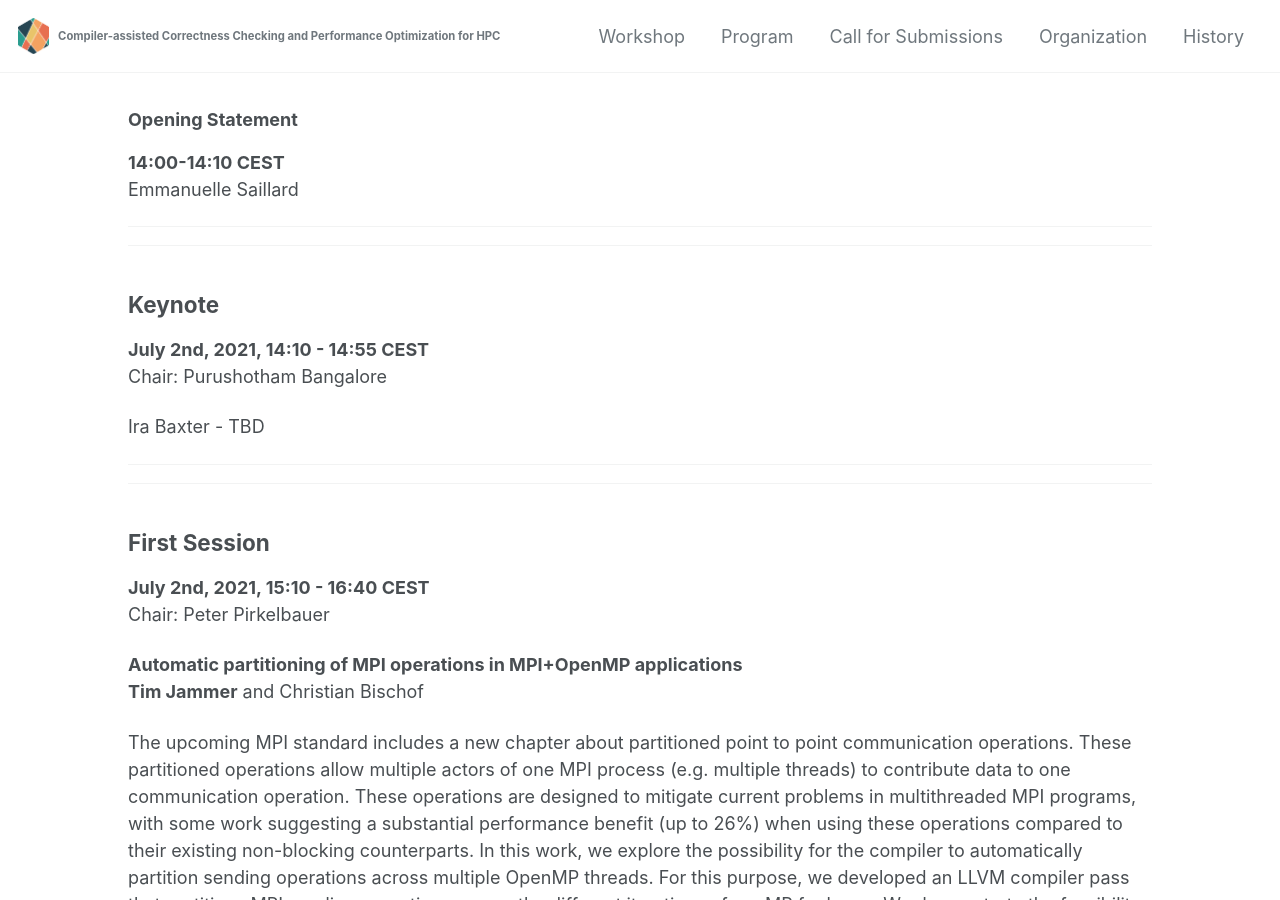
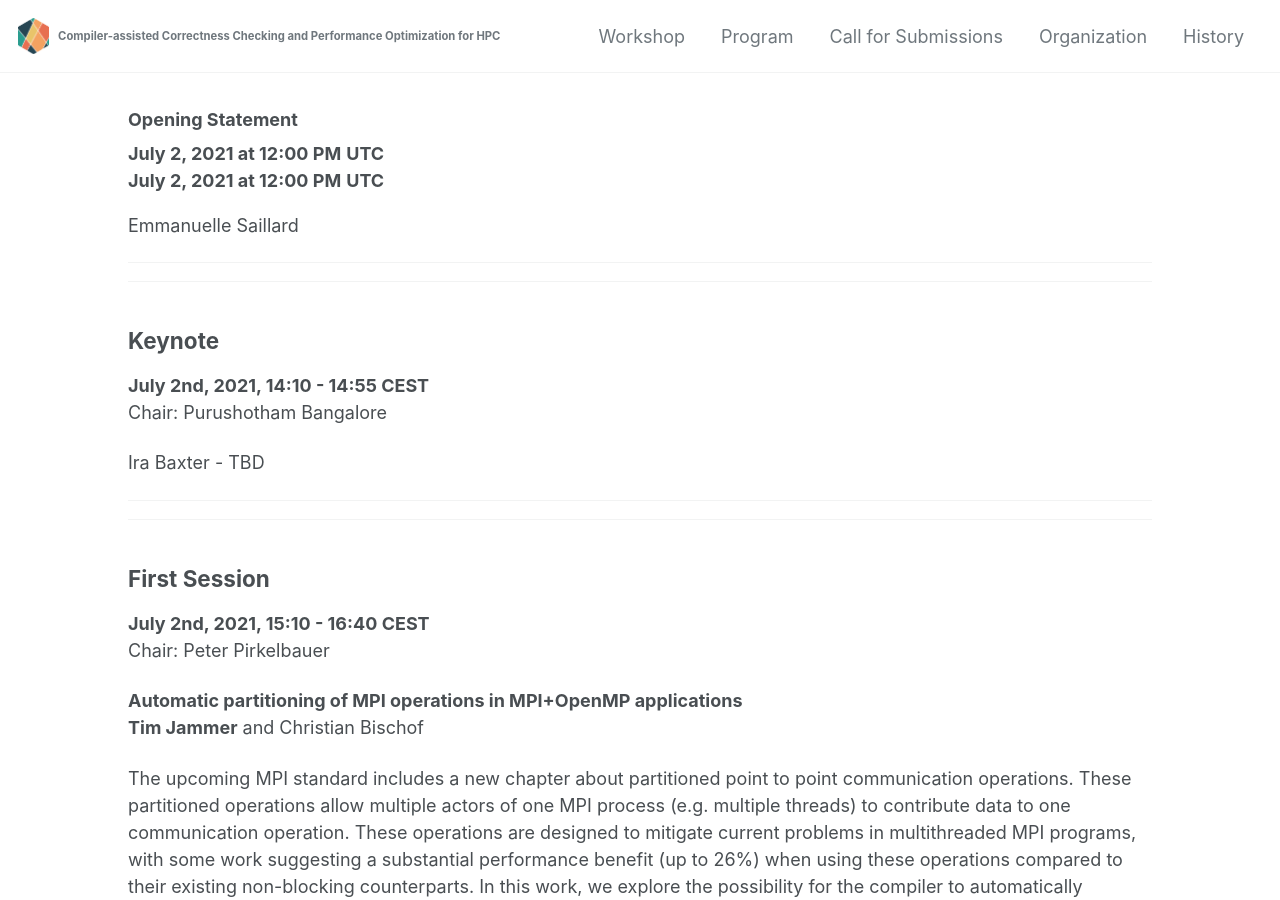
Before and after one commit to c3po-workshop/c3po-workshop.github.io, a Jekyll site: the page built from _pages/2021/program.md, in a window 1280 px wide and 900 px high. Built offline with Jekyll 4.4.1, drawn with Linux system fonts in a browser that asks for light colours; cached includes are drawn as plain includes; nearby versions of some CDN libraries; our own code applies the rules of GitHub Pages for plain Markdown files; some of the changed text lies outside the part shown.

```diff
--- a/_pages/2021/program.md
+++ b/_pages/2021/program.md
@@ -2,8 +2,21 @@
 permalink: /2021/program
 ---
 
+<script type="text/javascript" src="/assets/js/timeconvert.js"></script>
+
 ### Opening Statement
-**14:00-14:10 CEST** \\
+<!-- **July 2nd, 2021, 14:00 - 14:10 CEST** \\ -->
+<script>
+    var d = new Date();
+    d.setUTCFullYear(2021);
+    d.setUTCMonth(6);
+    d.setUTCDate(2);
+    d.setUTCHours(12);
+    d.setUTCMinutes(0);
+    d.setUTCSeconds(0);
+    d.setUTCMilliseconds(0);
+    myDateTime(d);
+</script>
 Emmanuelle Saillard
 
 ---
@@ -71,5 +84,5 @@
 ---
 
 ### Closing Statement
-**17:55 - 18:00 CEST** \\
+**July 2nd, 2021, 17:55 - 18:00 CEST** \\
 Julien Jaeger
```
